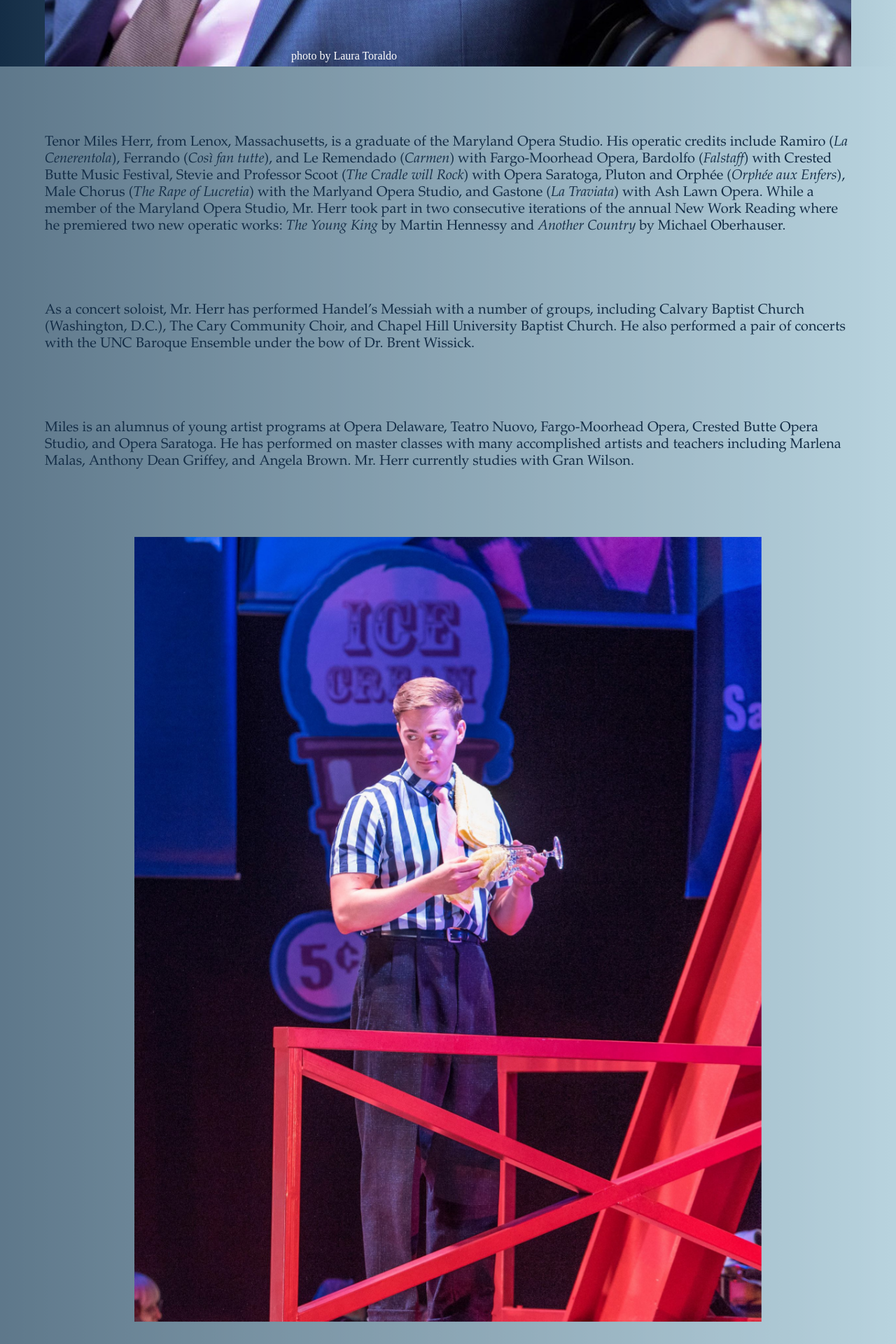
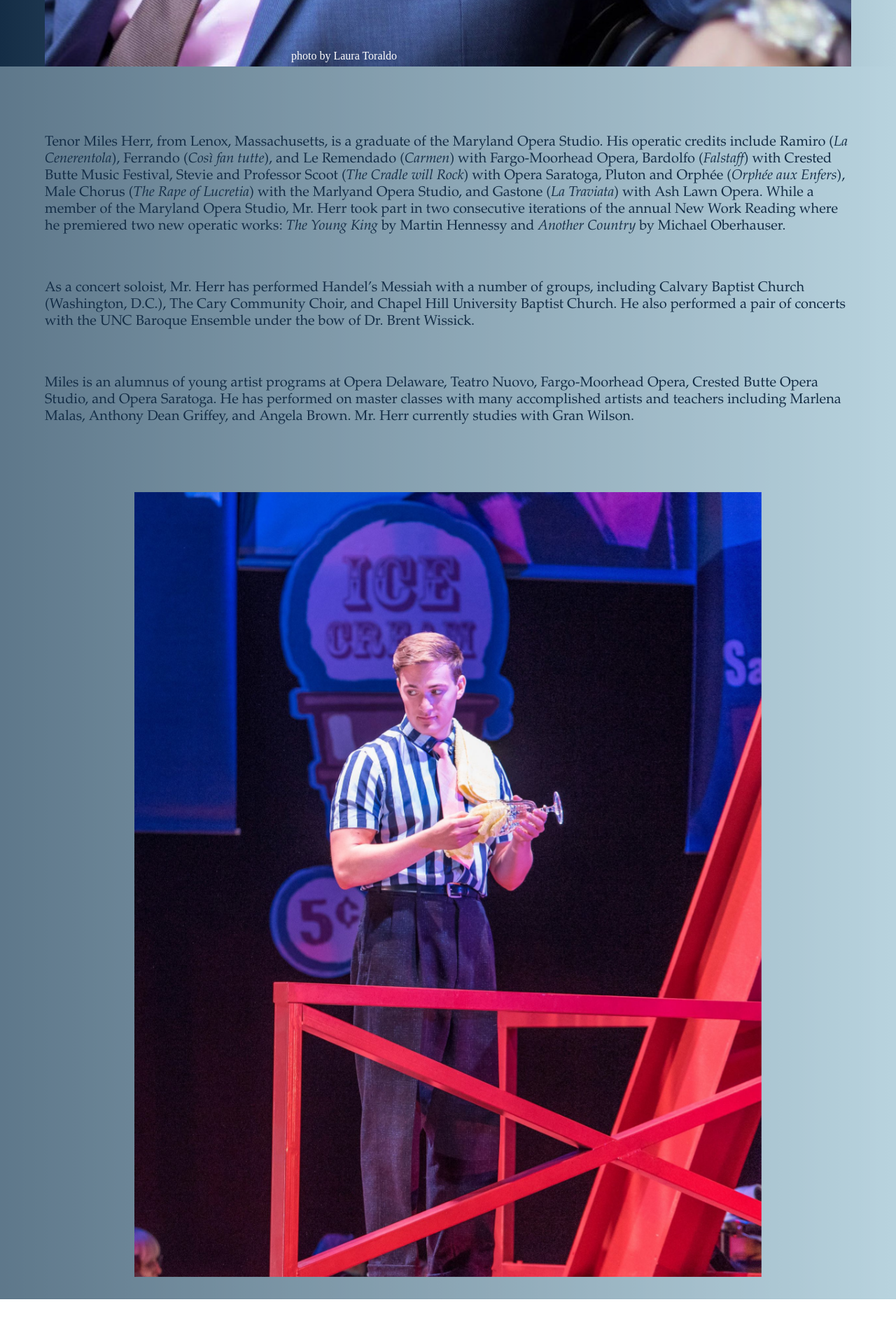
Before and after one commit to leemlb06pmi/leemlb06pmi.github.io, a Jekyll site: the page built from index.html, in a window 1280 px wide. Shown: the part 1977-3897 px from the top of the page at 70% size. Built offline with Jekyll 4.4.1, drawn with Linux system fonts in a browser that asks for light colours; after the commit the page ends 3833 px from its top, so only the background shows below that.

Commit message:
Update index.html

```diff
--- a/index.html
+++ b/index.html
@@ -40,11 +40,11 @@ title: Miles Herr, Tenor
 			Lawn Opera. While a member of the Maryland Opera Studio, Mr. Herr took part in two consecutive iterations of the annual New
 			Work Reading where he premiered two new operatic works: <em>The Young King</em> by Martin Hennessy and <em>Another Country</em> by Michael Oberhauser.
 					</p>
-					<p style="text-align:left;margin:5% 5% 5% 5%;padding:2.5% 0% 0% 0%;color:rgb(20,45,70);">As a concert soloist, Mr. Herr has performed Handel’s Messiah with a number of groups,
+					<p style="text-align:left;margin:5% 5% 5% 5%;padding:0%;color:rgb(20,45,70);">As a concert soloist, Mr. Herr has performed Handel’s Messiah with a number of groups,
 						including Calvary Baptist Church (Washington, D.C.), The Cary Community Choir, and Chapel Hill University Baptist Church.
 						He also performed a pair of concerts with the UNC Baroque Ensemble under the bow of Dr. Brent Wissick.
 					</p>
-					<p style="text-align:left;margin:5% 5% 5% 5%;padding:2.5% 0% 0% 0%;color:rgb(20,45,70);">Miles is an alumnus of young artist programs at
+					<p style="text-align:left;margin:5% 5% 5% 5%;padding:0%;color:rgb(20,45,70);">Miles is an alumnus of young artist programs at
 						Opera Delaware, Teatro Nuovo, Fargo-Moorhead Opera, Crested Butte Opera Studio, and Opera Saratoga.
 						He has performed on master classes with many accomplished artists and teachers including Marlena Malas,
 						Anthony Dean Griffey, and Angela Brown. Mr. Herr currently studies with Gran Wilson.
```
